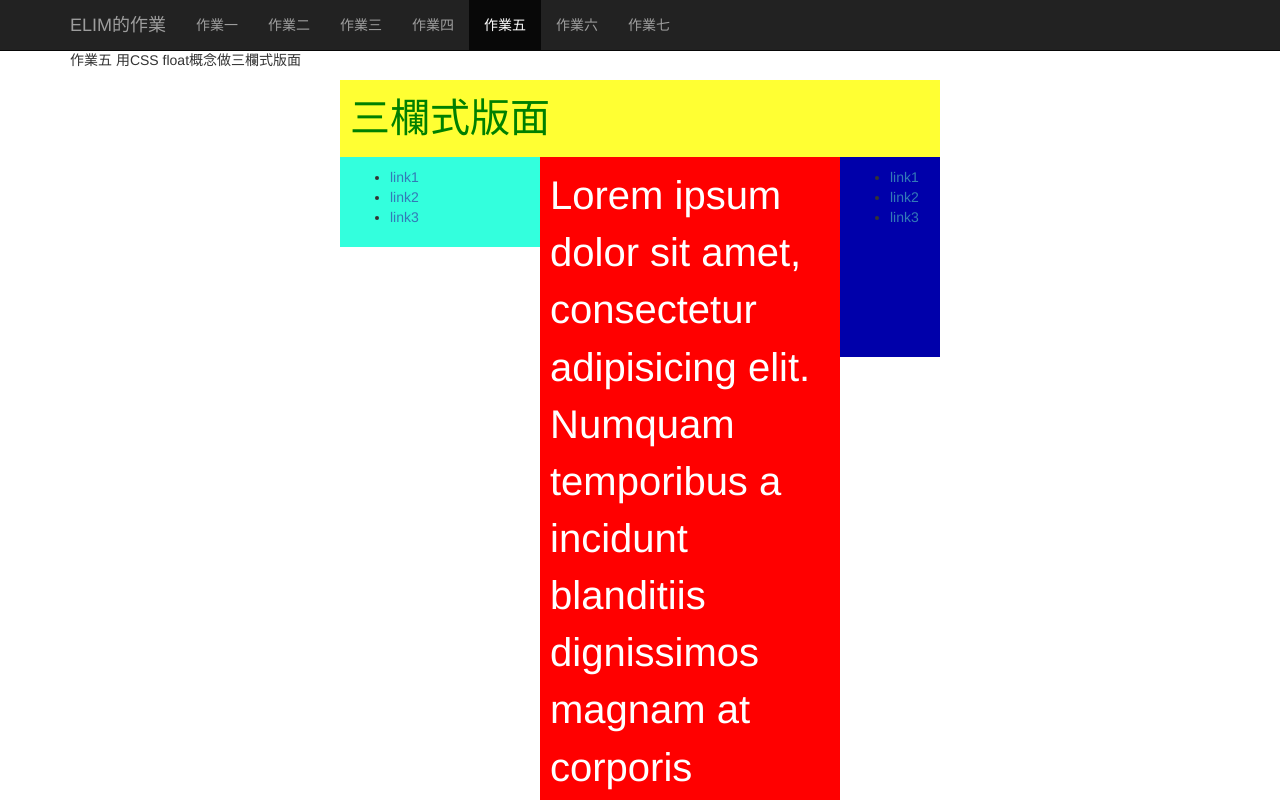
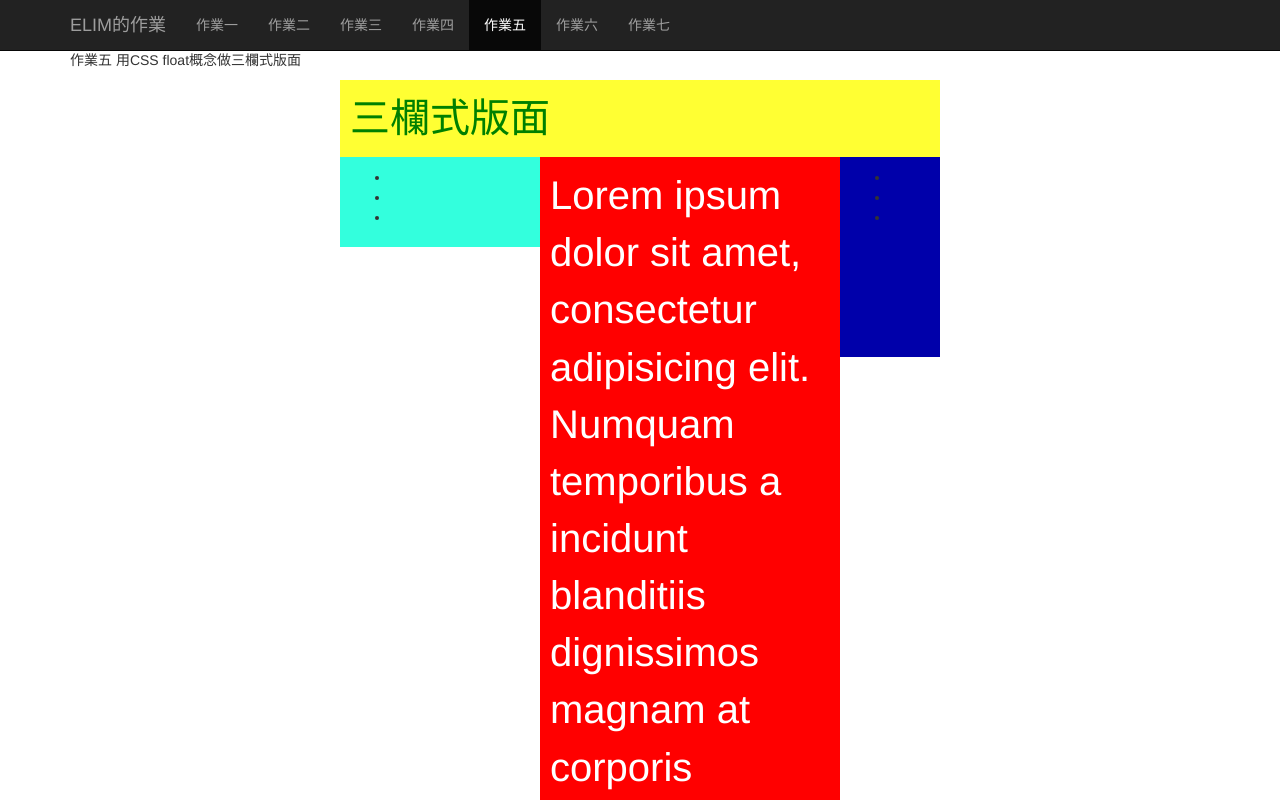
Before and after one commit to elainerose/elainerose.github.io, a plain HTML site: page hw5/hw5.html in a window 1280 px wide. Shown: the top 800 px of the page. Drawn offline with Linux system fonts and the light colour scheme; files whose address does not match are found by name.

Commit message:
20160408_hw7

```diff
--- a/css/stylehw7.css
+++ b/css/stylehw7.css
@@ -1,3 +1,7 @@
+* {box-sizing: border-box;}
+[class*="col-"] {	float: left;	padding: 15px;	border: 1px solid red;}
+
+
 @media screen and ( min-width:992px ){
 .col-md-1 {width: 8.33%;}
 .col-md-2 {width: 16.66%;}
--- a/hw5/hw5.html
+++ b/hw5/hw5.html
@@ -52,18 +52,18 @@
         <div class="header">三欄式版面</div>
         <div class="aside">
             <ul>
-                <li><a href="#">link1</a></li>
-                <li><a href="#">link2</a></li>
-                <li><a href="#">link3</a></li>
+                <li><a href="#"></a></li>
+                <li><a href="#"></a></li>
+                <li><a href="#"></a></li>
             </ul>
         </div>
         <div class="section">Lorem ipsum dolor sit amet, consectetur adipisicing elit. Numquam temporibus a incidunt blanditiis dignissimos magnam at corporis eveniet placeat delectus iste quis non ex est, impedit earum itaque. Cumque, voluptates.</div>
 
         <div class="rightside">
             <ul>
-                <li><a href="#">link1</a></li>
-                <li><a href="#">link2</a></li>
-                <li><a href="#">link3</a></li>
+                <li><a href="#"></a></li>
+                <li><a href="#"></a></li>
+                <li><a href="#"></a></li>
             </ul>
         </div>
 
```
Also changed, not shown: hw7/hw7.html (+5 -1 lines).
